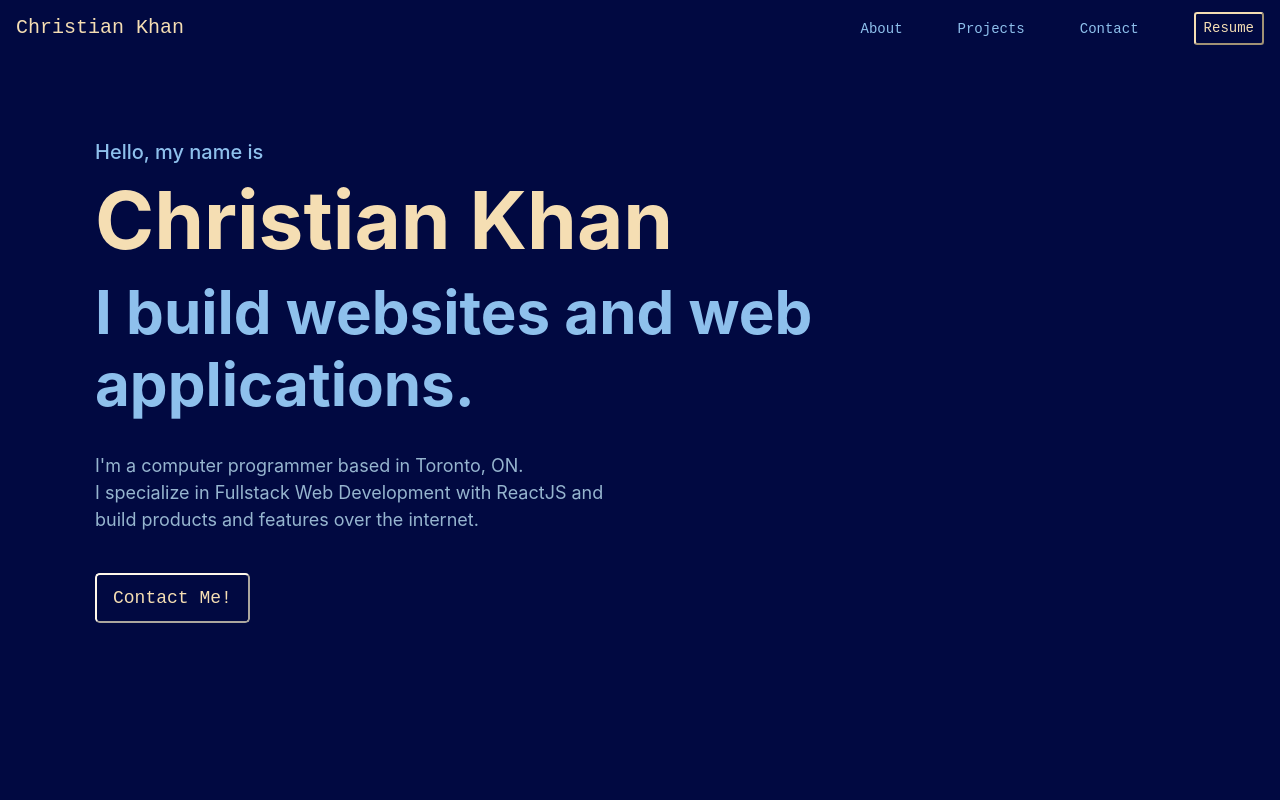
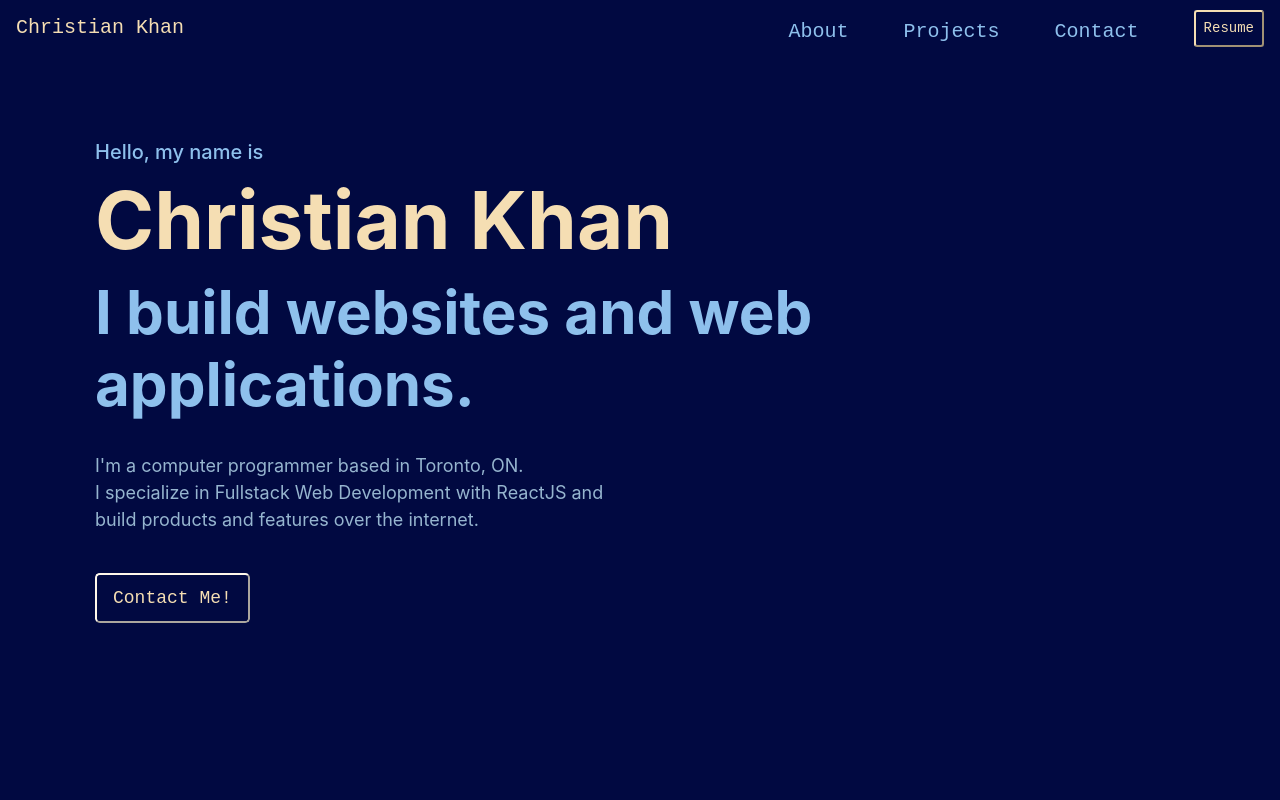
Before and after one commit to Christiankhan01/portfolioV2, a React (Create React App) app: page / in a window 1280 px wide. Shown: the top 800 px of the page. Built offline with nearby package versions, Linux system fonts and the light colour scheme.

Commit message:
font-size update

```diff
--- a/src/components/styles/nav.css
+++ b/src/components/styles/nav.css
@@ -7,7 +7,7 @@
     color: #8ec0ec;
     font-family: 'Courier New', Courier, monospace;
     font-weight: 100;
-    font-size: 14px;
+    font-size: 20px;
     margin-right: 25px;
     margin-top: 7px;
     padding-right: 30px;
```
